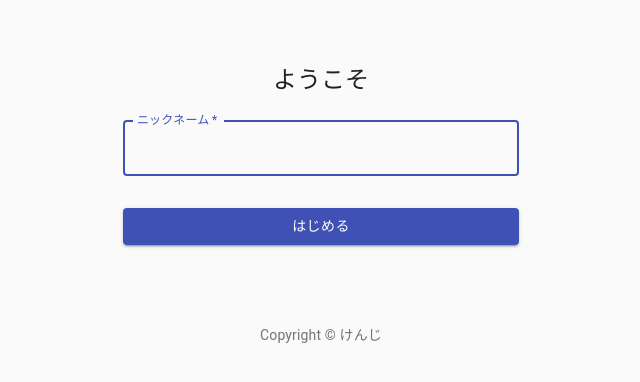
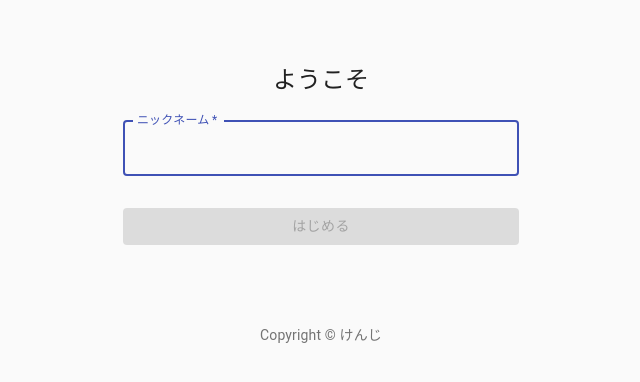
Before and after one commit to kenji-kk/idobatakaigi, a React (Create React App) app: page / in a window 1280 px wide. Shown: the top 382 px of the page, without its empty margins (319-959 px from the left). Built offline with nearby package versions, Linux system fonts and the light colour scheme.

Commit message:
setName by clicking button

```diff
--- a/src/components/SingIn.js
+++ b/src/components/SingIn.js
@@ -1,4 +1,4 @@
-import React from 'react';
+import React, { useEffect,useState } from 'react';
 import Button from '@material-ui/core/Button';
 import CssBaseline from '@material-ui/core/CssBaseline';
 import TextField from '@material-ui/core/TextField';
@@ -44,6 +44,13 @@
 
 export default function SignIn({setName}) {
   const classes = useStyles();
+  const [disabled, setDisabled] = useState(true);
+  const [string, setString] = useState('');
+
+  useEffect(() => {
+    const disabled = string === ''
+    setDisabled(disabled);
+  },[string]);
 
   return (
     <Container component="main" maxWidth="xs">
@@ -62,6 +69,7 @@
             label="ニックネーム"
             name="name"
             autoFocus
+            onChange={(e) => setString(e.target.value)}
           />
           <Button
             type="submit"
@@ -69,6 +77,7 @@
             variant="contained"
             color="primary"
             className={classes.submit}
+            disabled={disabled}
           >
             はじめる
           </Button>
```
